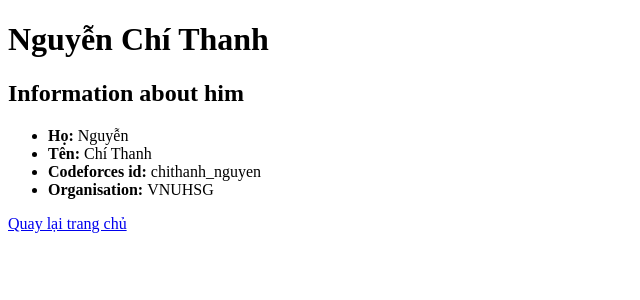
After one commit to 4092MINH/CPCLUB, a Django app: page /detail/1/ in a window 1280 px wide. The commit adds this page. Shown: the top 300 px of the page, without its empty margins (0-640 px from the left). Run offline with Django 5.2, Linux system fonts and the light colour scheme; data comes from the database, SQL or seed files in the repository.

Commit message:
Detail information

```diff
--- /dev/null
+++ b/Member/templates/detail.html
@@ -0,0 +1,19 @@
+<!DOCTYPE html>
+<html lang="en">
+<head>
+    <meta charset="UTF-8">
+    <meta name="viewport" content="width=device-width, initial-scale=1.0">
+    <title>Document</title>
+</head>
+<body>
+    <h1>{{hocsinh.ho}} {{hocsinh.ten}} </h1>
+    <h2>Information about him</h2>
+    <ul>
+        <li><b>Họ: </b>{{hocsinh.ho}}</li>
+        <li><b>Tên: </b>{{hocsinh.ten}}</li>
+        <li><b>Codeforces id: </b>{{hocsinh.codeforces_id}}</li>
+        <li><b>Organisation: </b>{{hocsinh.org}} </li>
+    </ul>
+    <a href='/'>Quay lại trang chủ</a>
+</body>
+</html>
--- a/Member/templates/index.html
+++ b/Member/templates/index.html
@@ -9,7 +9,7 @@
     <h1>Học sinh trong lớp thầy Thái</h1>
     <ul>
         {% for x in hocsinh %}
-            <li>{{x.ho}} {{x.ten}}</li>
+            <li><a href="detail/{{x.id}}">{{x.ho}} {{x.ten}}</a></li>
         {% endfor %}
     </ul>
 
--- a/Member/urls.py
+++ b/Member/urls.py
@@ -1,5 +1,6 @@
 from django.urls import path
 from . import views
 urlpatterns = [
-    path('', views.members)
+    path('', views.members),
+    path('detail/<int:member_id>/', views.detail, name='member_detail'),
 ]
--- a/Member/views.py
+++ b/Member/views.py
@@ -5,3 +5,6 @@ from .models import ModelMember
 def members(request):
      hocsinh = ModelMember.objects.all()
      return render(request, 'index.html', {'hocsinh': hocsinh})
+def detail(request, member_id):
+    member = ModelMember.objects.get(id=member_id)
+    return render(request, 'detail.html', {'hocsinh': member})
```
Also changed, not shown: README.md.
